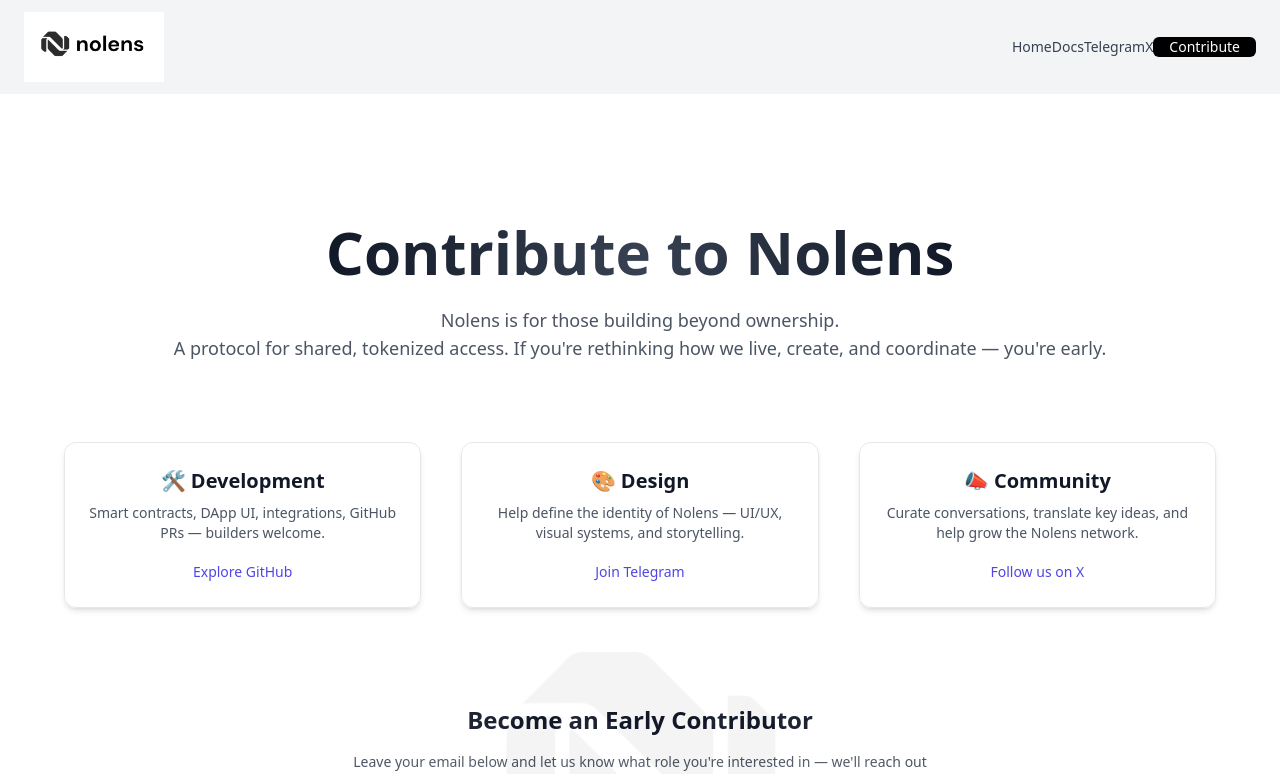
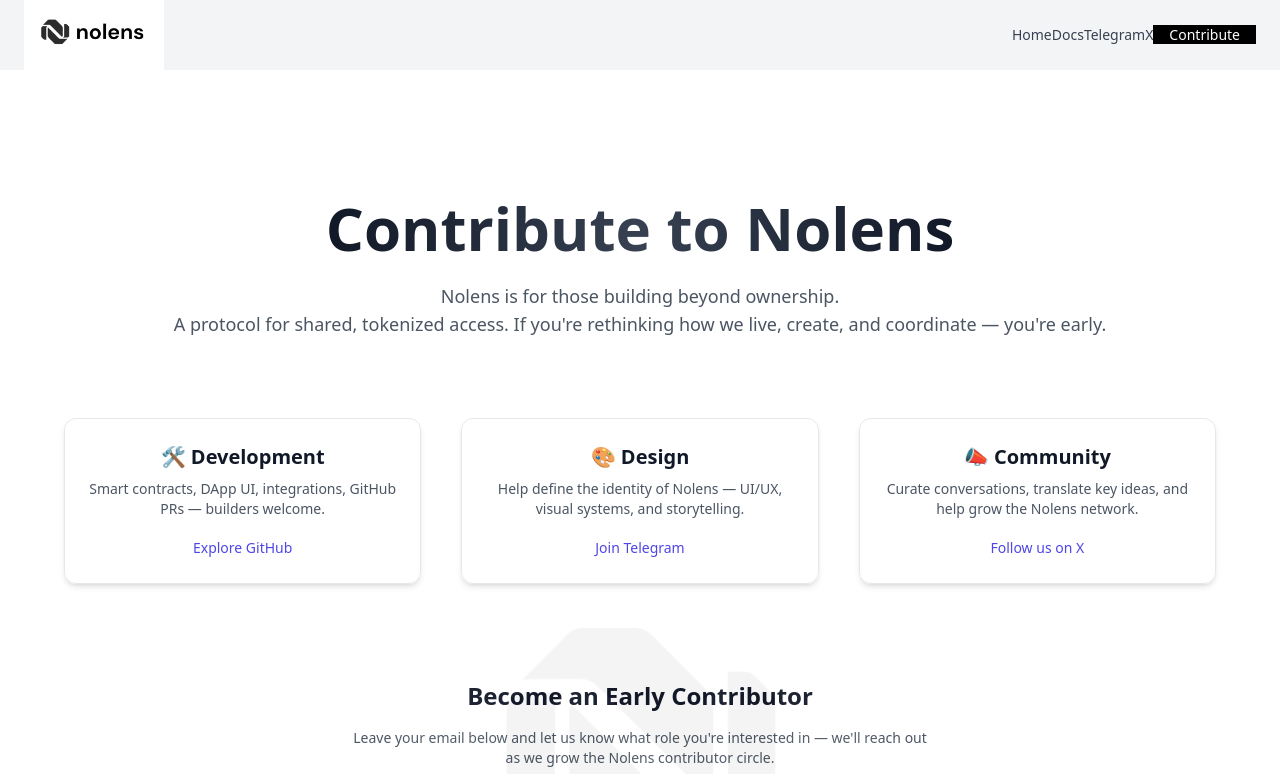
Before and after one commit to nolensprotocol/nolens, a Next.js app: page /contribute in a window 1280 px wide. Shown: the top 774 px of the page. Built offline with nearby package versions, Linux system fonts and the light colour scheme; what wagmi would draw is missing.

Commit message:
Update Navbar.js

```diff
--- a/components/Navbar.js
+++ b/components/Navbar.js
@@ -1,35 +1,60 @@
+// components/Navbar.js
 import Link from 'next/link';
 import Image from 'next/image';
 import { useTheme } from 'next-themes';
+import { useEffect, useState } from 'react';
 
 export default function Navbar() {
-  const { theme } = useTheme();
+  const { theme, setTheme } = useTheme();
+  const [mounted, setMounted] = useState(false);
+
+  useEffect(() => setMounted(true), []);
 
   return (
-    <nav className="w-full fixed top-0 left-0 z-50 bg-white/80 dark:bg-black/80 backdrop-blur-md border-b border-gray-200 dark:border-gray-800">
-      <div className="max-w-7xl mx-auto px-6 py-3 flex items-center justify-between">
-        {/* Logo */}
-        <Link href="/" className="flex items-center space-x-2">
+    <header className="fixed top-0 left-0 right-0 z-50 bg-white/80 dark:bg-black/80 backdrop-blur-md shadow-sm py-4 px-6 sm:px-10">
+      <div className="max-w-7xl mx-auto flex items-center justify-between">
+        <Link href="/">
+          <div className="flex items-center space-x-2">
             <Image
-            src={theme === 'dark' ? '/nolens.png' : '/nolens_original.png'}
+              src={theme === 'dark' ? "/nolens.png" : "/nolens_original.png"}
               alt="Nolens logo"
               width={140}
               height={40}
               priority
             />
+          </div>
         </Link>
 
-        {/* Links */}
-        <div className="flex items-center space-x-6 text-sm font-medium text-gray-700 dark:text-gray-200">
-          <Link href="/" className="hover:text-indigo-600 transition">Home</Link>
-          <Link href="/docs" className="hover:text-indigo-600 transition">Docs</Link>
-          <a href="https://t.me/nolensprotocol" target="_blank" rel="noopener noreferrer" className="hover:text-indigo-600 transition">Telegram</a>
-          <a href="https://x.com/nolensprotocol" target="_blank" rel="noopener noreferrer" className="hover:text-indigo-600 transition">X</a>
-          <Link href="/contribute" className="bg-black text-white px-4 py-1.5 rounded-md hover:bg-gray-800 transition text-sm">
+        <nav className="hidden md:flex items-center space-x-10 text-sm font-medium text-gray-700 dark:text-gray-200">
+          <Link href="/">
+            <span className="hover:text-black dark:hover:text-white transition">Home</span>
+          </Link>
+          <Link href="/docs">
+            <span className="hover:text-black dark:hover:text-white transition">Docs</span>
+          </Link>
+          <a
+            href="https://t.me/nolensprotocol"
+            target="_blank"
+            rel="noopener noreferrer"
+            className="hover:text-black dark:hover:text-white transition"
+          >
+            Telegram
+          </a>
+          <a
+            href="https://x.com/nolensprotocol"
+            target="_blank"
+            rel="noopener noreferrer"
+            className="hover:text-black dark:hover:text-white transition"
+          >
+            X
+          </a>
+          <Link href="/contribute">
+            <span className="bg-black text-white px-4 py-1.5 rounded-full hover:bg-gray-800 dark:bg-white dark:text-black dark:hover:bg-gray-100 transition">
               Contribute
+            </span>
           </Link>
+        </nav>
       </div>
-      </div>
-    </nav>
+    </header>
   );
 }
```
Lines whose indentation alone changed are shown as unchanged.
